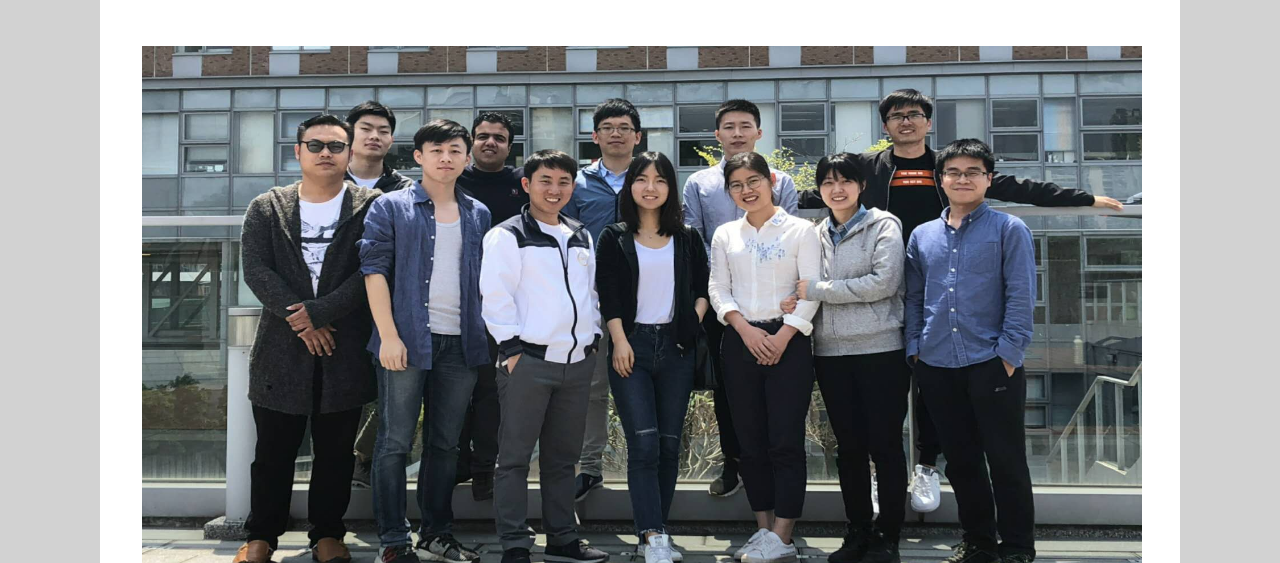
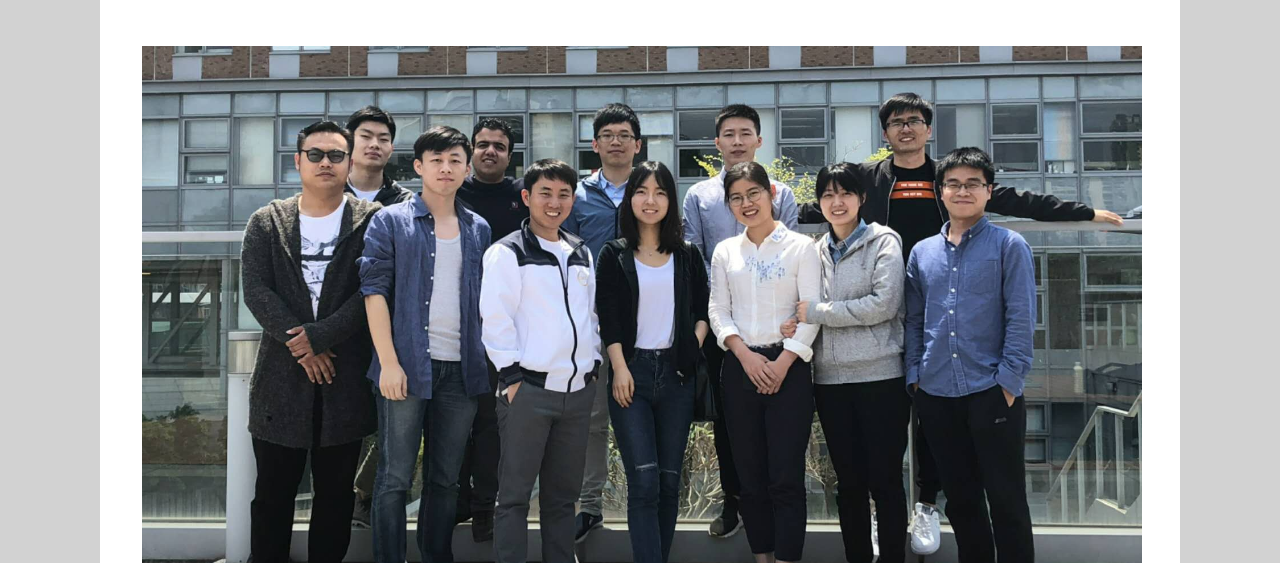
Before and after one commit to geoxlab/Wenbin16.github.io, a plain HTML site: page gallery.html in a window 1280 px wide. Shown: the part 237-800 px from the top of the page. Drawn offline with Linux system fonts and the light colour scheme.

Commit message:
Update gallery.html

```diff
--- a/gallery.html
+++ b/gallery.html
@@ -89,9 +89,7 @@
 
   <table align="center" >
       <tr>
-          <th><img src="img/family.jpg" style="width: 1000px; height: 550px;"></th>
-
-          <!-- <th><img src="img/13.jpg" style="width: 320px; height: 179px;"></th> -->
+          <th><img src="img/family.jpg" style="width: 1000px; height: 600px;"></th>
       </tr>
  	<tr>
           <th colspan="3">The Earthquake Volcano and InSAR Group in Mar 2018: Ao Zheng, Eslam Ali Saleh, Shuai Wang, Rui Zhao, Xiaoge Liu,
```
